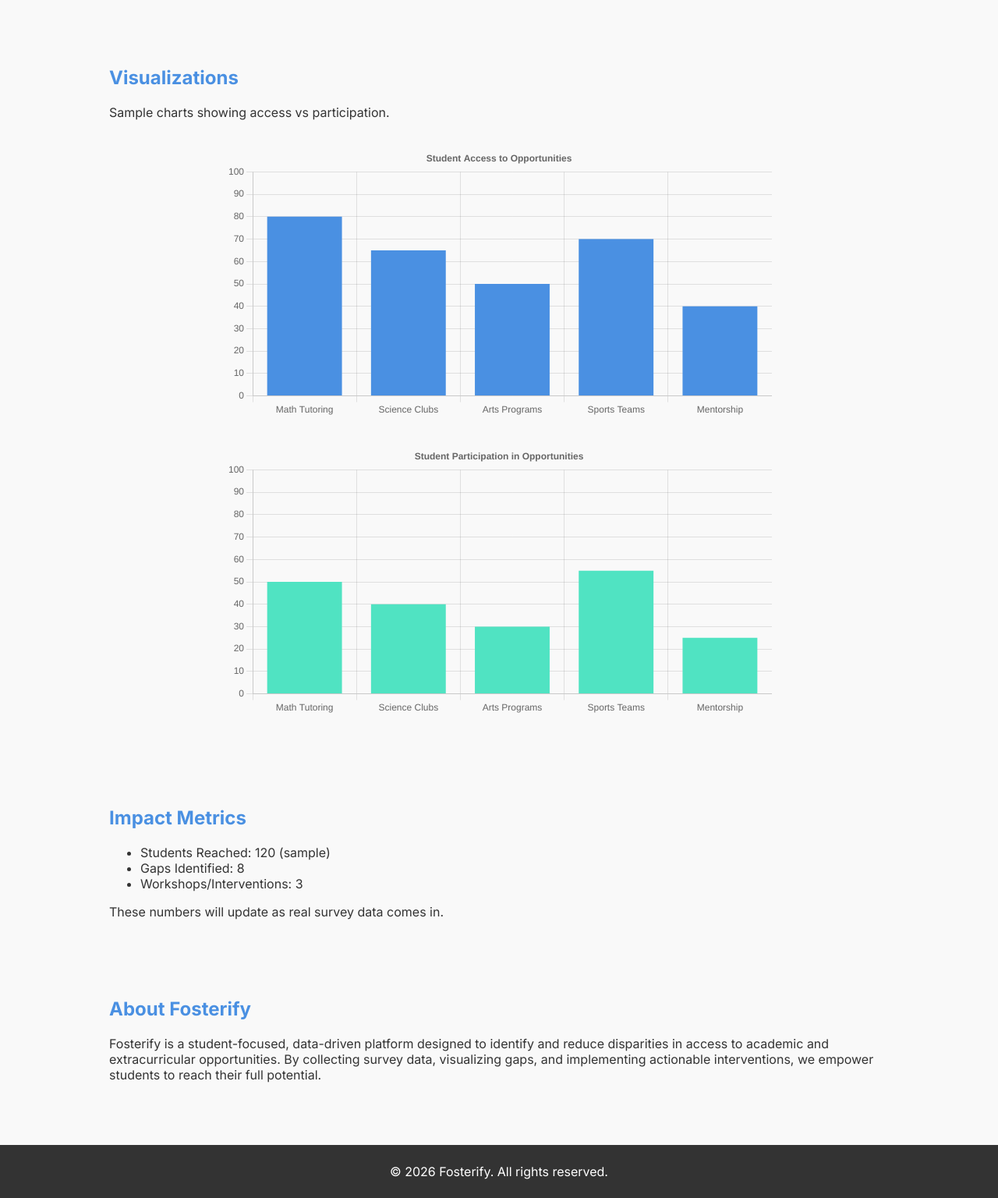
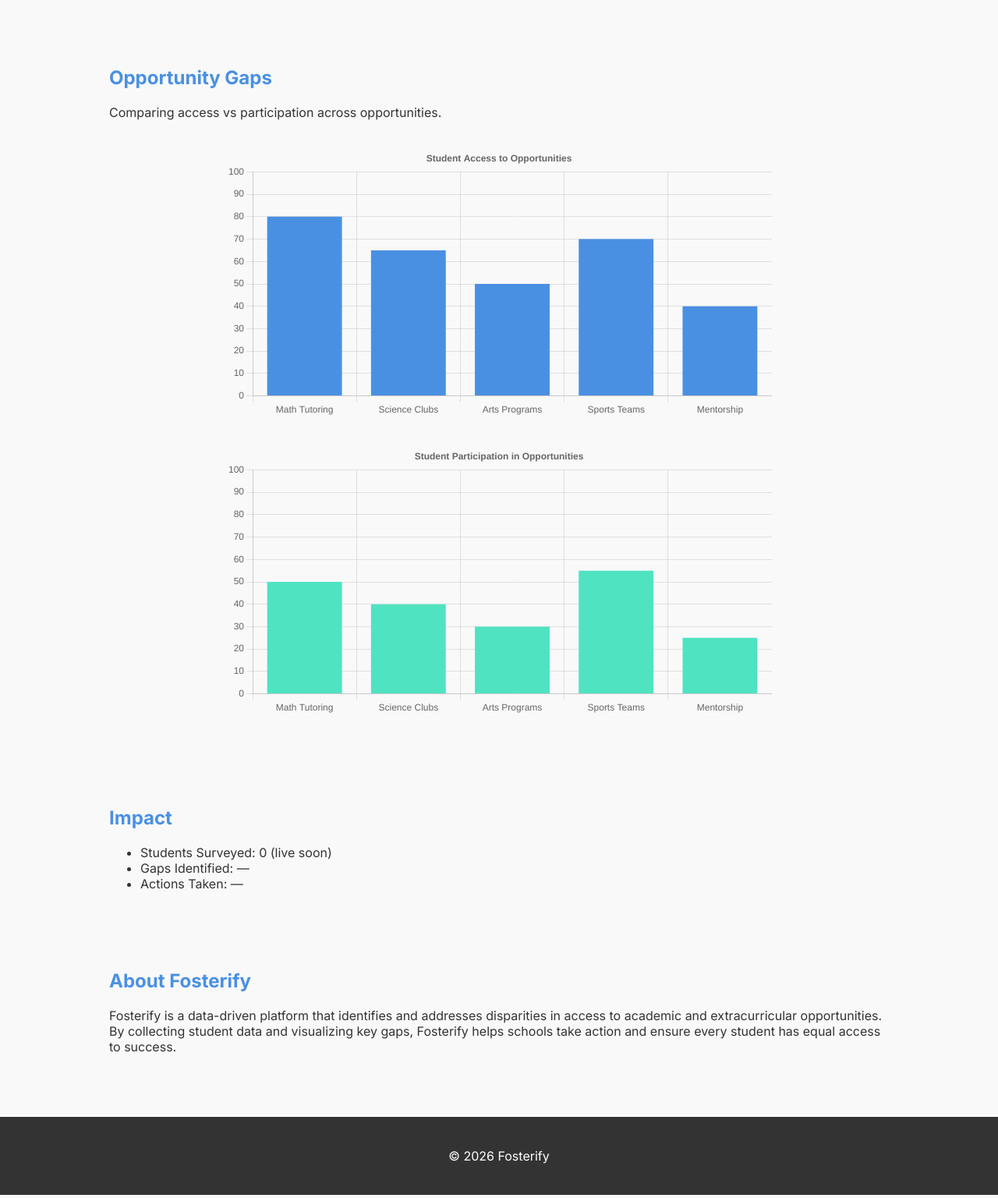
Before and after one commit to 49degrees/Fosterify, a plain HTML site: page index.html in a window 1280 px wide. Shown: the part 941-2477 px from the top of the page at 78% size. Drawn offline with nearby package versions, Linux system fonts and the light colour scheme.

Commit message:
Update index.html

```diff
--- a/index.html
+++ b/index.html
@@ -3,73 +3,79 @@
 <head>
   <meta charset="UTF-8">
   <meta name="viewport" content="width=device-width, initial-scale=1.0">
-  <title>Fosterify – See the Gaps, Bridge the Future. </title>
-  <!-- Google Fonts -->
+  <title>Fosterify – See the Gaps, Bridge the Future</title>
+
+  <!-- Font -->
   <link href="https://fonts.googleapis.com/css2?family=Inter:wght@400;700&display=swap" rel="stylesheet">
-  <!-- Link to external CSS -->
+
+  <!-- CSS -->
   <link rel="stylesheet" href="style.css">
-  <!-- Chart.js CDN -->
+
+  <!-- Chart.js -->
   <script src="https://cdn.jsdelivr.net/npm/chart.js"></script>
 </head>
 <body>
 
-  <!-- Header -->
 <header>
   <h1>Fosterify</h1>
-    <p>Nurture Growth. Unlock Potential.</p>
+  <p>See the Gaps, Bridge the Future</p>
 </header>
 
-  <!-- Navigation -->
 <nav>
   <a href="#survey">Survey</a>
-    <a href="#visuals">Visualizations</a>
+  <a href="#visuals">Data</a>
   <a href="#impact">Impact</a>
   <a href="#about">About</a>
 </nav>
 
-  <!-- Survey Section -->
 <section id="survey">
   <h2>Student Survey</h2>
-    <p>Fill out this quick survey to help us map access to opportunities.</p>
-    <!-- Replace with your Google Form URL -->
-    <iframe src="YOUR_GOOGLE_FORM_URL_HERE"></iframe>
+  <p>Help us understand access to opportunities at your school.</p>
+
+  <iframe
+    src="https://docs.google.com/forms/d/e/oQdCf2NS6ofpxu9u5/viewform?embedded=true"
+    width="100%"
+    height="700">
+  </iframe>
 </section>
 
-  <!-- Visualizations Section -->
 <section id="visuals">
-    <h2>Visualizations</h2>
-    <p>Sample charts showing access vs participation.</p>
+  <h2>Opportunity Gaps</h2>
+  <p>Comparing access vs participation across opportunities.</p>
+
   <div class="chart-container">
     <canvas id="accessChart"></canvas>
   </div>
+
   <div class="chart-container">
     <canvas id="participationChart"></canvas>
   </div>
 </section>
 
-  <!-- Impact Section -->
 <section id="impact">
-    <h2>Impact Metrics</h2>
+  <h2>Impact</h2>
   <ul>
-      <li>Students Reached: 120 (sample)</li>
-      <li>Gaps Identified: 8</li>
-      <li>Workshops/Interventions: 3</li>
+    <li>Students Surveyed: 0 (live soon)</li>
+    <li>Gaps Identified: —</li>
+    <li>Actions Taken: —</li>
   </ul>
-    <p>These numbers will update as real survey data comes in.</p>
 </section>
 
-  <!-- About Section -->
 <section id="about">
   <h2>About Fosterify</h2>
-    <p>Fosterify is a student-focused, data-driven platform designed to identify and reduce disparities in access to academic and extracurricular opportunities. By collecting survey data, visualizing gaps, and implementing actionable interventions, we empower students to reach their full potential.</p>
+  <p>
+    Fosterify is a data-driven platform that identifies and addresses disparities
+    in access to academic and extracurricular opportunities. By collecting student
+    data and visualizing key gaps, Fosterify helps schools take action and ensure
+    every student has equal access to success.
+  </p>
 </section>
 
-  <!-- Footer -->
 <footer>
-    &copy; 2026 Fosterify. All rights reserved.
+  <p>© 2026 Fosterify</p>
 </footer>
 
-  <!-- Link to external JS -->
 <script src="script.js"></script>
+
 </body>
 </html>
```
Lines whose indentation alone changed are shown as unchanged.
